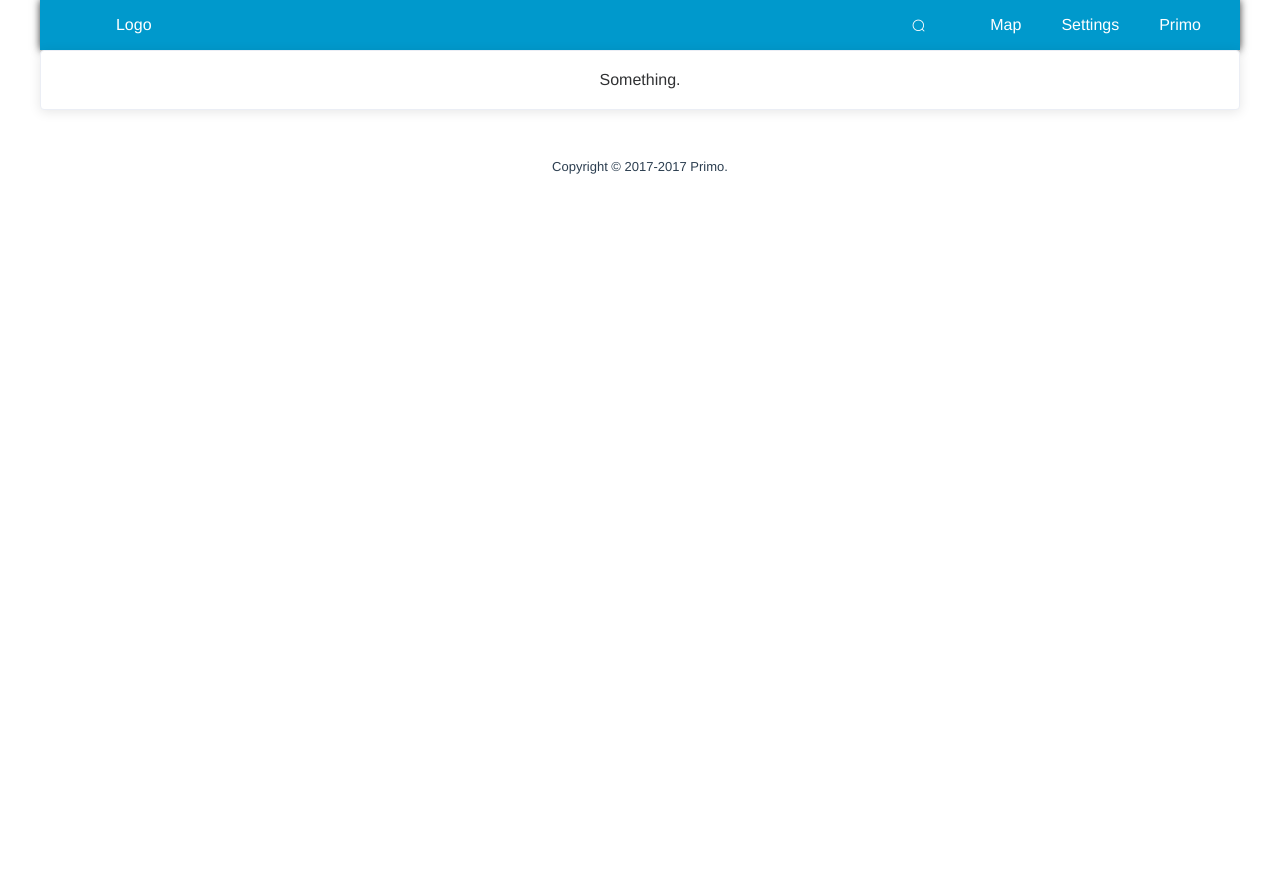
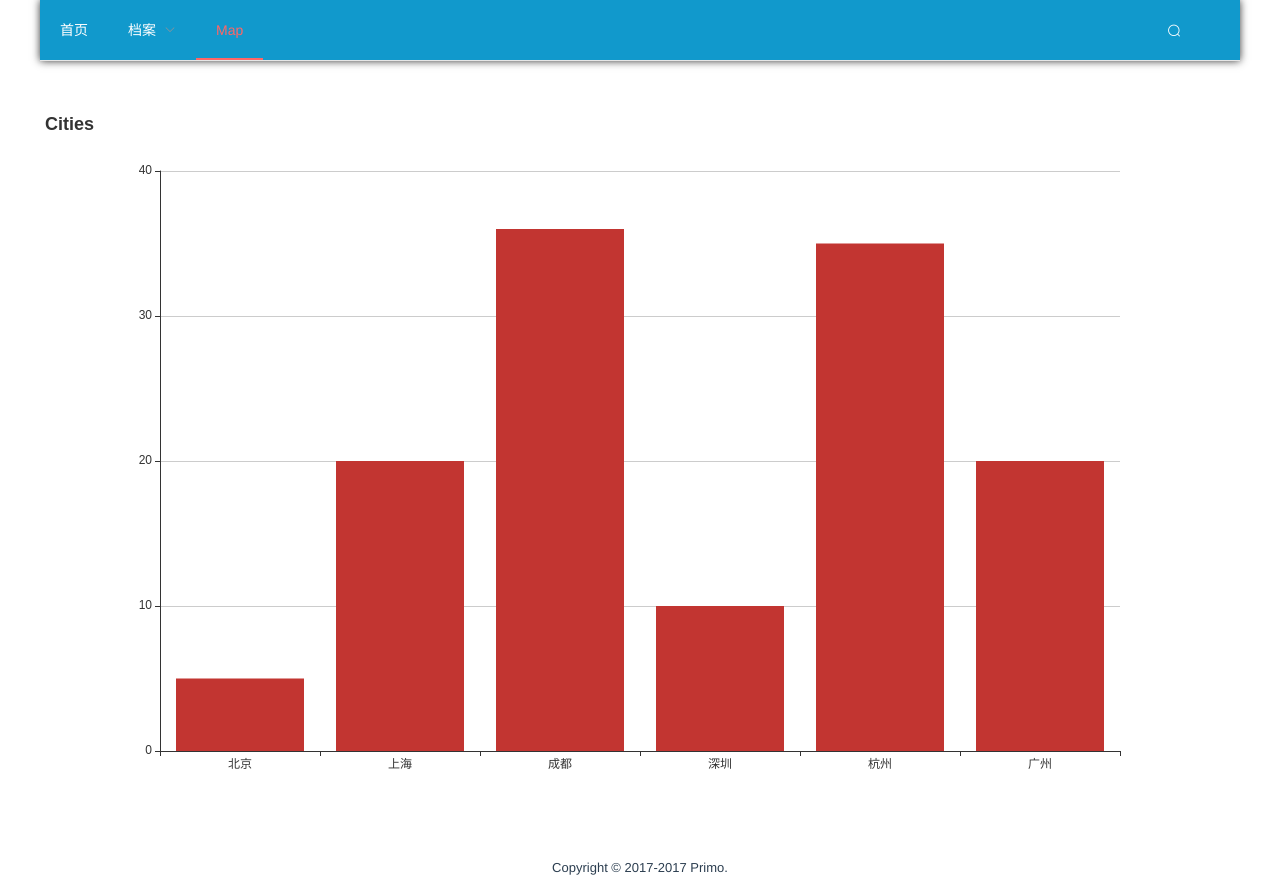
Before and after one commit to PrimoZiv/gofar, a Vue app: page /#/map in a window 1280 px wide. Before the commit the page ends 800 px from the top, so only its background shows below. Built offline with nearby package versions, Linux system fonts and the light colour scheme.

Commit message:
Update Navigator.

```diff
--- a/package.json
+++ b/package.json
@@ -14,6 +14,7 @@
     "lint": "eslint --ext .js,.vue src test/unit/specs test/e2e/specs"
   },
   "dependencies": {
+    "echarts": "^3.7.2",
     "element-ui": "^2.0.0-alpha.2",
     "normalize.css": "^7.0.0",
     "vue": "^2.4.2",
--- a/src/components/Map.vue
+++ b/src/components/Map.vue
@@ -1,20 +1,52 @@
 <template>
     <div>
-        <el-card>
-            Something.
-        </el-card>
+        <!-- <el-card> -->
+            <div id="myChart"></div>
+        <!-- </el-card> -->
     </div>
 </template>
 
 <script>
+let echarts = require('echarts/lib/echarts')
+require('echarts/lib/chart/map')
+require('echarts/lib/chart/bar')
+require('echarts/lib/component/tooltip')
+require('echarts/lib/component/title')
+
 export default {
     name: 'Map',
-    data () {
+    data() {
         return {}
+    },
+    mounted() {
+        this.drawLine()
+    },
+    methods: {
+        drawLine() {
+            // 基于准备好的dom，初始化echarts实例
+            let myChart = echarts.init(document.getElementById('myChart'))
+            // 绘制图表
+            myChart.setOption({
+                title: { text: 'Cities' },
+                tooltip: {},
+                xAxis: {
+                    data: ['北京', '上海', '成都', '深圳', '杭州', '广州']
+                },
+                yAxis: {},
+                series: [{
+                    name: '人气',
+                    type: 'bar',
+                    data: [5, 20, 36, 10, 35, 20]
+                }]
+            })
+        }
     }
 }
 </script>
 
-<style>
-
+<style lang="scss" scoped>
+#myChart {
+    margin-top: 50px;
+    height: 700px;
+}
 </style>
--- a/src/components/Navigator.vue
+++ b/src/components/Navigator.vue
@@ -1,10 +1,22 @@
 <template>
     <div id="navigator">
+        <el-menu :default-active="activeIndex" mode="horizontal"
+            background-color="#1199cc"
+            text-color="#fff"
+            menu-trigger="click"
+            active-text-color="#FF6666"
+            :router="true">
+            <el-menu-item index="/">首页</el-menu-item>
+            <el-submenu index="/">
+                <template slot="title">档案</template>
+                <el-menu-item index="/x1">1</el-menu-item>
+                <el-menu-item index="/x2">2</el-menu-item>
+                <el-menu-item index="/x3">3</el-menu-item>
+            </el-submenu>
+            <el-menu-item index="/map">Map</el-menu-item>
+
             <el-row type="flex" :gutter="15" align="middle">
-            <el-col :span="4">
-                <div class="grid-content bg-purple-dark">Logo</div>
-            </el-col>
-            <el-col :span="14">
+                <el-col :span="16" :offset="7">
                     <el-row class="search" type="flex" align="middle">
                         <el-col class="button-wrap" :span="2" :offset="22" v-show="!onSearch">
                             <el-button type="text" icon="el-icon-search" class="search-button" @click="search"></el-button>
@@ -20,16 +32,8 @@
                         </el-col>
                     </el-row>
                 </el-col>
-            <el-col :span="6">
-                <el-row type="flex" class="operation" align="middle">
-                    <el-col :span="24">
-                        <span v-for="(menu, key) in buttons" :key="menu.router" @click="moveTo(menu.router)">
-                            <span class="button">{{menu.text}}</span>
-                        </span>
-                    </el-col>
             </el-row>
-            </el-col>
-        </el-row>
+        </el-menu>
     </div>
 </template>
 
@@ -39,17 +43,12 @@ export default {
     data() {
         return {
             user: 'Primo',
-            onSearch: false,
-            buttons: [{
-                text: 'Map',
-                router: '/map'
-            }, {
-                text: 'Settings',
-                router: '/'
-            }, {
-                text: 'Primo',
-                router: '/user'
-            }]
+            onSearch: false
+        }
+    },
+    computed: {
+        activeIndex: function() {
+            return this.$router.currentRoute.path
         }
     },
     methods: {
@@ -60,9 +59,6 @@ export default {
                     this.$refs.searchBox.focus()
                 })
             }
-        },
-        moveTo: function(router) {
-            this.$router.push({ path: router })
         }
     }
 }
@@ -86,7 +82,7 @@ export default {
     background-color: #0099CC;
 
     .el-row {
-        height: 50px;
+        height: 60px;
 
         .el-from {
             .el-form-item {
@@ -103,31 +99,15 @@ export default {
                 margin-bottom: 0;
             }
             .button-wrap {
-                height: 50px;
+                height: 60px;
                 position: relative;
                 .search-button {
                     width: 35px;
                     position: absolute;
                     right: 0;
                     top: 0;
-                    padding: 18px 0;
+                    padding: 23px 0;
                 }
-            }
-        }
-
-        .operation {
-            .button {
-                height: 50px;
-                padding: 0 20px;
-                display: inline-block;
-                line-height: 50px;
-                cursor: pointer;
-                &:hover {
-                    background-color: #336699;
-                }
-            }
-            .el-col {
-                height: 50px;
             }
         }
     }
```
Lines whose indentation alone changed are shown as unchanged.
